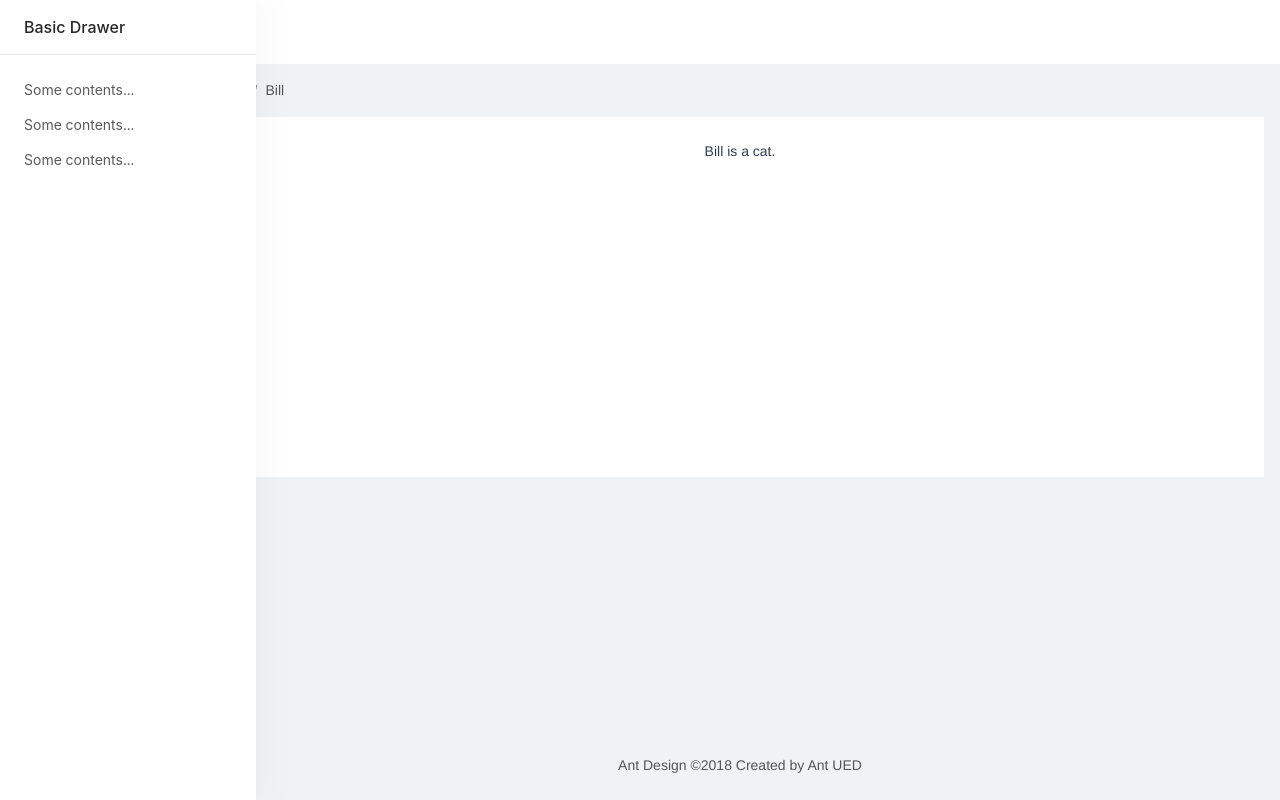
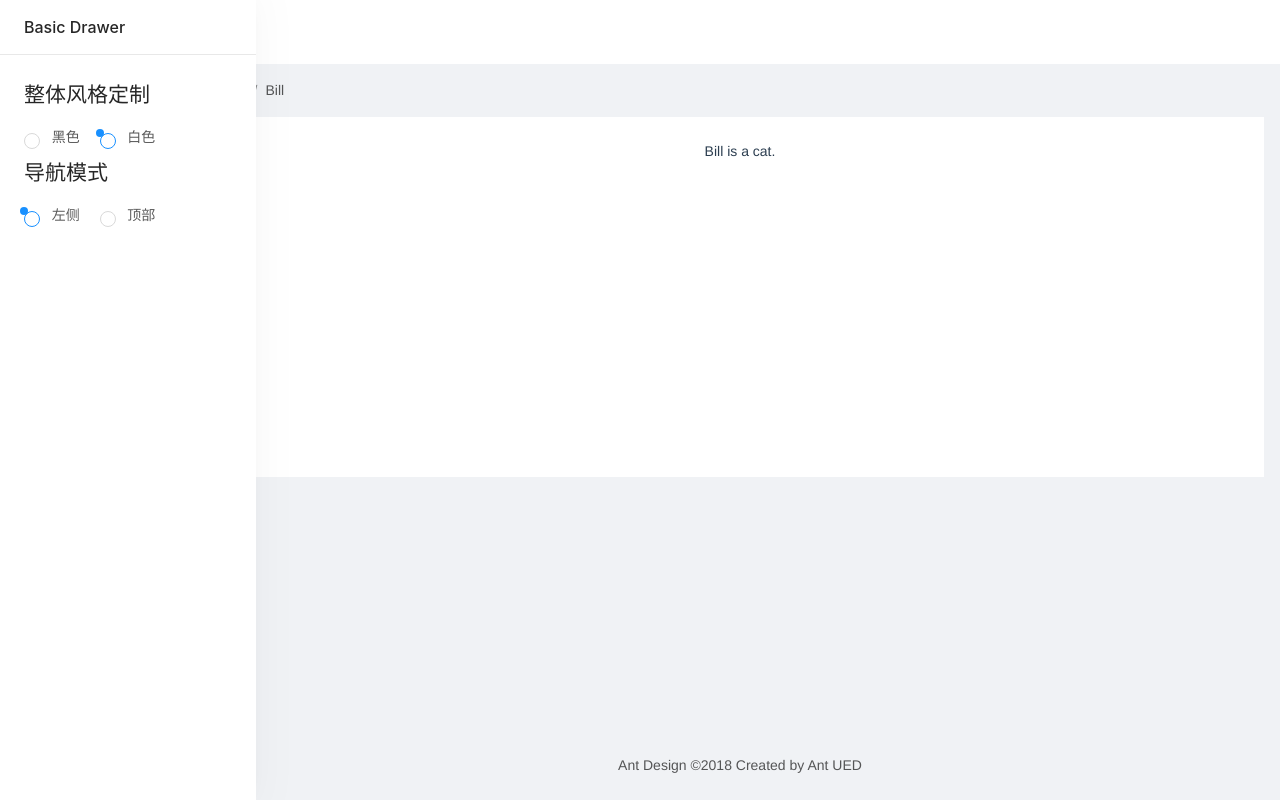
Before and after one commit to a949737116/Ant-Design-Vue-TypeScript-app, a Vue app: page /user/login in a window 1280 px wide. Built offline with nearby package versions, Linux system fonts and the light colour scheme.

Commit message:
动态页面样式

```diff
--- a/src/layout/components/userDrawer.vue
+++ b/src/layout/components/userDrawer.vue
@@ -9,16 +9,45 @@
       @close="onClose"
     >
       <template v-slot:handle>
-        <div class="handle" :class="$style.userDrawer__icon">
-          <a-icon
-            :type="visible ? 'close-square' : 'setting'"
-            @click="showDrawer"
-          />
+        <div
+          class="handle"
+          :class="$style.userDrawer__icon"
+          @click="visible = !visible"
+        >
+          <a-icon theme="filled" :type="visible ? 'close-square' : 'setting'" />
         </div>
       </template>
-      <p>Some contents...</p>
-      <p>Some contents...</p>
-      <p>Some contents...</p>
+      <!-- 选择器 -->
+      <h2>整体风格定制</h2>
+      <div>
+        <a-radio-group
+          name="themeRadio"
+          @change="
+            (e) => {
+              optionChangeContorl('themeColor', e.target.value);
+            }
+          "
+          :value="$route.query.themeColor || 'white'"
+        >
+          <a-radio value="black"> 黑色 </a-radio>
+          <a-radio value="white"> 白色 </a-radio>
+        </a-radio-group>
+      </div>
+      <h2 style="margin-top: 10px">导航模式</h2>
+      <div>
+        <a-radio-group
+          name="positionRadio"
+          @change="
+            (e) => {
+              optionChangeContorl('guidePosition', e.target.value);
+            }
+          "
+          :value="$route.query.guidePosition || 'left'"
+        >
+          <a-radio value="left"> 左侧 </a-radio>
+          <a-radio value="top"> 顶部 </a-radio>
+        </a-radio-group>
+      </div>
     </a-drawer>
   </div>
 </template>
@@ -27,15 +56,15 @@ import { Component, Vue } from "vue-property-decorator";
 @Component
 export default class userDrawer extends Vue {
   visible = false;
-
   afterVisibleChange(val: boolean) {
     console.log("visible", val);
   }
-  showDrawer() {
-    this.visible = true;
-  }
   onClose() {
     this.visible = false;
+  }
+  optionChangeContorl(type: string, value: string) {
+    // 动态修改页面query值
+    this.$router.push({ query: { ...this.$route.query, [type]: value } });
   }
 }
 </script>
@@ -43,8 +72,15 @@ export default class userDrawer extends Vue {
 .userDrawer {
 }
 .userDrawer__icon {
-  font-size: 40px;
+  font-size: 23px;
   color: #fff;
   background-color: #1890ff;
+  position: absolute;
+  top: 240px;
+  right: 300px;
+  width: 40px;
+  text-align: center;
+  height: 40px;
+  line-height: 40px;
 }
 </style>
--- a/src/layout/main.vue
+++ b/src/layout/main.vue
@@ -1,8 +1,17 @@
 <template>
   <a-layout style="min-height: 100vh" :class="$style.mainLayout">
-    <a-layout-sider v-model="collapsed" collapsible :trigger="null">
+    <a-layout-sider
+      v-model="collapsed"
+      collapsible
+      :trigger="null"
+      :theme="themeColorContorl"
+    >
       <div class="logo" :class="$style.logo" />
-      <a-menu theme="dark" :default-selected-keys="['1']" mode="inline">
+      <a-menu
+        :theme="themeColorContorl"
+        :default-selected-keys="['1']"
+        mode="inline"
+      >
         <a-menu-item key="1">
           <a-icon type="pie-chart" />
           <span>Option 1</span>
@@ -91,5 +100,8 @@ import { Component, Vue } from "vue-property-decorator";
 })
 export default class layoutMain extends Vue {
   collapsed = false;
+  get themeColorContorl() {
+    return this.$route.query.themeColor === "white" ? "light" : "dark";
+  }
 }
 </script>
--- a/src/router/index.ts
+++ b/src/router/index.ts
@@ -42,7 +42,10 @@ const router = new VueRouter({
 });
 
 router.beforeEach((from, to, next) => {
-  nprogress.start();
+  // router的参数改变，但是路径没有改变时，不调用nprogress
+  if (from.path !== to.path) {
+    nprogress.start();
+  }
   next();
 });
 router.afterEach(() => {
```
Also changed, not shown: src/main.ts (+10 -1 lines).
